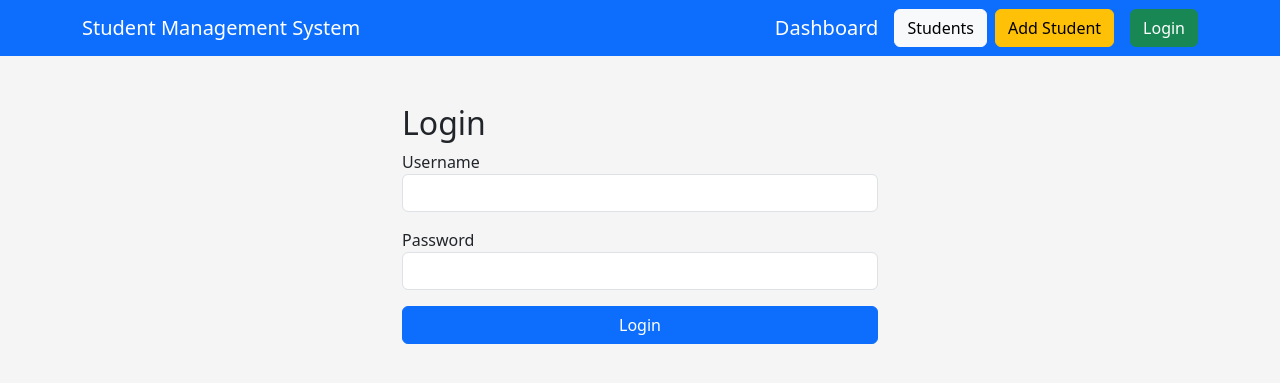
After one commit to fannaremeaboubacarabdougana/student-management-system, a Flask app: page /login in a window 1280 px wide. The commit adds this page. Shown: the top 383 px of the page. Run offline with Flask 3, Linux system fonts and the light colour scheme.

Commit message:
Restore working application before project refactoring

```diff
--- a/app.py
+++ b/app.py
@@ -1,15 +1,41 @@
 from config import Config
-from models import db, Student
+from models import db, Student, User
 from flask import Flask, render_template, request, redirect, url_for, flash
 from sqlalchemy import func
+
+# from routes.auth import auth
+# from routes.dashboard import dashboard
+from flask_login import (
+    LoginManager,
+    login_user,
+    logout_user,
+    login_required,
+    current_user,
+)
 
 app = Flask(__name__)
 app.config.from_object(Config)
 
 db.init_app(app)
 
+login_manager = LoginManager()
+
+login_manager.init_app(app)
+
+login_manager.login_view = "login"
+
+
+@login_manager.user_loader
+def load_user(user_id):
+    return User.query.get(int(user_id))
+
+
+# app.register_blueprint(auth)
+# app.register_blueprint(dashboard)
+
 
 @app.route("/")
+@login_required
 def home():
 
     total_students = Student.query.count()
@@ -35,6 +61,7 @@ def home():
 
 
 @app.route("/students")
+@login_required
 def students():
 
     search = request.args.get("search", "")
@@ -59,6 +86,7 @@ def students():
 
 
 @app.route("/students/add", methods=["GET", "POST"])
+@login_required
 def add_student():
 
     if request.method == "POST":
@@ -83,6 +111,7 @@ def add_student():
 
 
 @app.route("/students/edit/<int:id>", methods=["GET", "POST"])
+@login_required
 def edit_student(id):
 
     student = Student.query.get_or_404(id)
@@ -106,16 +135,53 @@ def edit_student(id):
 
 
 @app.route("/students/delete/<int:id>")
+@login_required
 def delete_student(id):
+
+    if current_user.role != "admin":
+        flash("You do not have permission to delete students.", "danger")
+        return redirect(url_for("students"))
 
     student = Student.query.get_or_404(id)
 
     db.session.delete(student)
     db.session.commit()
 
-    flash("Student deleted successfully!", "danger")
+    flash("Student deleted successfully!", "success")
 
     return redirect(url_for("students"))
+
+
+@app.route("/login", methods=["GET", "POST"])
+def login():
+
+    if request.method == "POST":
+        username = request.form["username"]
+        password = request.form["password"]
+
+        user = User.query.filter_by(username=username).first()
+
+        if user and user.check_password(password):
+            login_user(user)
+
+            flash("Welcome back!", "success")
+
+            return redirect(url_for("home"))
+
+        flash("Invalid username or password.", "danger")
+
+    return render_template("login.html")
+
+
+@app.route("/logout")
+@login_required
+def logout():
+
+    logout_user()
+
+    flash("Logged out successfully.", "success")
+
+    return redirect(url_for("login"))
 
 
 with app.app_context():
--- a/templates/base.html
+++ b/templates/base.html
@@ -4,6 +4,7 @@
 <head>
     <meta charset="UTF-8">
     <meta name="viewport" content="width=device-width, initial-scale=1.0">
+
     <title>{% block title %}Student Management System{% endblock %}</title>
 
     <link href="https://cdn.jsdelivr.net/npm/bootstrap@5.3.7/dist/css/bootstrap.min.css" rel="stylesheet">
@@ -16,44 +17,79 @@
 <body>
 
     <nav class="navbar navbar-expand-lg navbar-dark bg-primary">
+
         <div class="container">
-            {% with messages = get_flashed_messages(with_categories=true) %}
-            {% if messages %}
-            {% for category, message in messages %}
 
-            <div class="alert alert-{{ category }} alert-dismissible fade show" role="alert">
+            <a class="navbar-brand" href="{{ url_for('home') }}">
+                Student Management System
+            </a>
 
-                {{ message }}
+            <div class="ms-auto d-flex align-items-center">
 
-                <button type="button" class="btn-close" data-bs-dismiss="alert">
-                </button>
-
-            </div>
-
-            {% endfor %}
-            {% endif %}
-            {% endwith %}
-
-            <a class="navbar-brand" href="/">Student Management System</a>
-
-            <div>
+                <a class="navbar-brand" href="{{ url_for('home') }}">
+                    Dashboard
+                </a>
 
                 <a class="btn btn-light me-2" href="{{ url_for('students') }}">
                     Students
                 </a>
 
-                <a class="btn btn-warning" href="{{ url_for('add_student') }}">
+                <a class="btn btn-warning me-3" href="{{ url_for('add_student') }}">
                     Add Student
                 </a>
+
+                {% if current_user.is_authenticated %}
+
+                <span class="text-white me-3">
+                    {{ current_user.username }}
+                    ({{ current_user.role|capitalize }})
+                </span>
+
+                <a class="btn btn-danger" href="{{ url_for('logout') }}">
+                    Logout
+                </a>
+
+                {% else %}
+
+                <a class="btn btn-success" href="{{ url_for('login') }}">
+                    Login
+                </a>
+
+                {% endif %}
 
             </div>
 
         </div>
+
     </nav>
 
     <div class="container mt-4">
-        {% block content %}{% endblock %}
+
+        {% with messages = get_flashed_messages(with_categories=true) %}
+        {% if messages %}
+
+        {% for category, message in messages %}
+
+        <div class="alert alert-{{ category }} alert-dismissible fade show">
+
+            {{ message }}
+
+            <button type="button" class="btn-close" data-bs-dismiss="alert">
+            </button>
+
+        </div>
+
+        {% endfor %}
+
+        {% endif %}
+        {% endwith %}
+
+        {% block content %}
+        {% endblock %}
+
     </div>
+
+    <script src="https://cdn.jsdelivr.net/npm/bootstrap@5.3.7/dist/js/bootstrap.bundle.min.js"></script>
 
 </body>
 
--- /dev/null
+++ b/templates/login.html
@@ -0,0 +1,31 @@
+{% extends "base.html" %}
+
+{% block title %}Login{% endblock %}
+
+{% block content %}
+
+<div class="container mt-5" style="max-width:500px;">
+
+    <h2>Login</h2>
+
+    <form method="POST">
+
+        <div class="mb-3">
+            <label>Username</label>
+            <input type="text" name="username" class="form-control" required>
+        </div>
+
+        <div class="mb-3">
+            <label>Password</label>
+            <input type="password" name="password" class="form-control" required>
+        </div>
+
+        <button class="btn btn-primary w-100">
+            Login
+        </button>
+
+    </form>
+
+</div>
+
+{% endblock %}
```
Also changed, not shown: create_admin.py (added, +12 -0 lines), create_staff.py (added, +18 -0 lines), models.py (+22 -0 lines), routes/auth.py (added, +38 -0 lines), routes/dashboard.py (added, +32 -0 lines), templates/check_users.py (added, +8 -0 lines), templates/students.html (+6 -1 lines), update_admin_role.py (added, +12 -0 lines), routes/__init__.py (added), routes/students.py (added).
